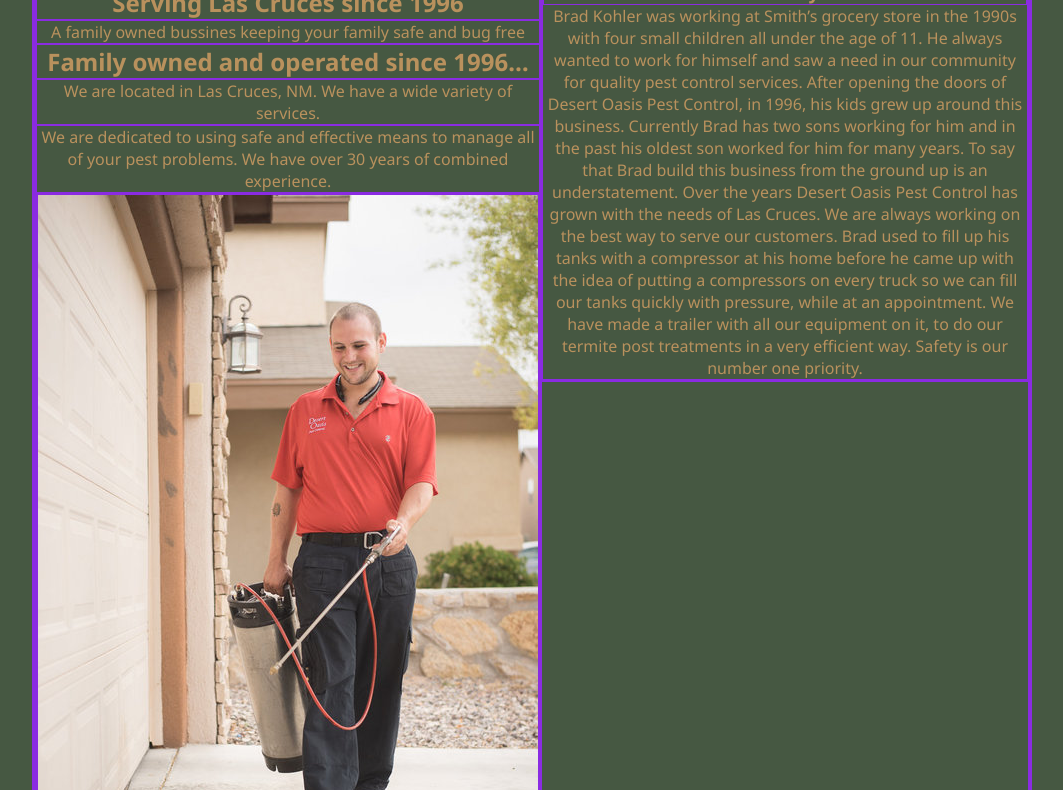
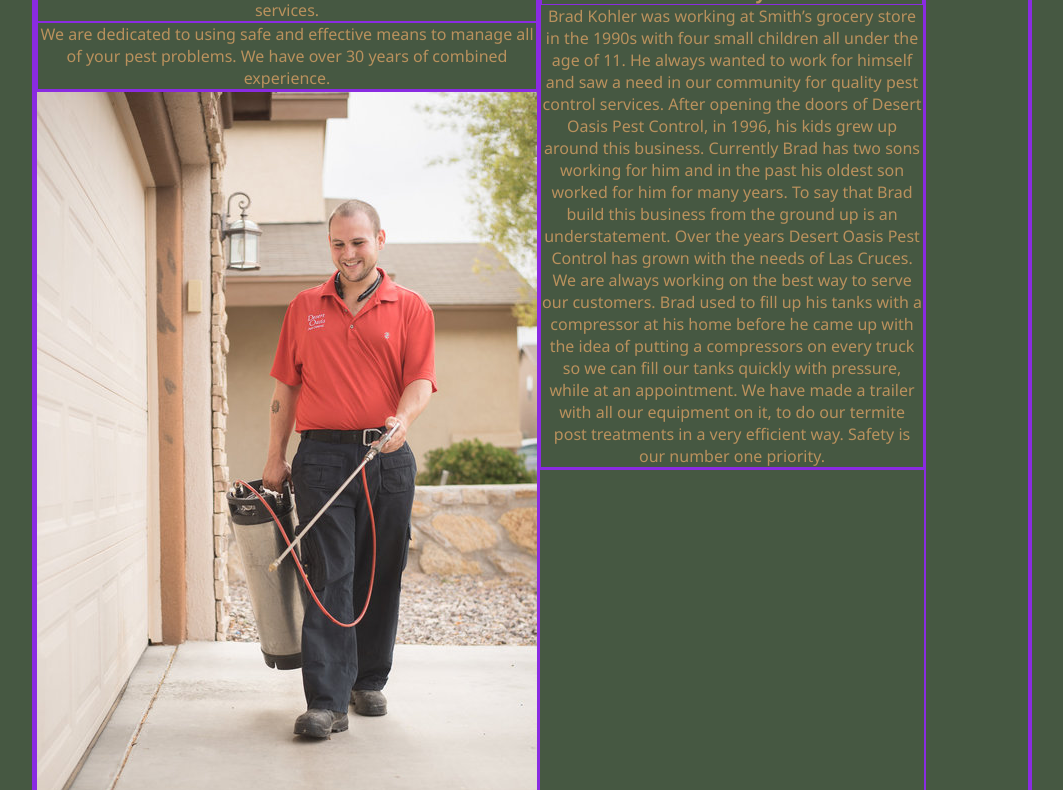
Before and after one commit to skohler16/Desert_Oasis_Pest_Control, a plain HTML site: page index.html in a window 1280 px wide. Shown: the part 196-986 px from the top of the page, without its empty margins (108-1171 px from the left). Drawn offline with nearby package versions, Linux system fonts and the light colour scheme.

Commit message:
updating css

```diff
--- a/index.html
+++ b/index.html
@@ -41,15 +41,16 @@
         <main>
             <div>
             <title>Desert Oasis Pest Control</title>
-            <h1>The Offical page of DOPC</h1>
+            <!-- <h1>The Offical page of DOPC</h1>
             <h2>Serving Las Cruces since 1996</h2>
-                    <p>A family owned bussines keeping your family safe and bug free</p>
-
+                    <p>A family owned bussines keeping your family safe and bug free</p> -->
+                <div>
                 <h2>Family owned and operated since 1996…</h2>
                 <p>We are located in Las Cruces, NM. We have a wide variety of services. </p>
                 <p>We are dedicated to using safe and effective means to manage all of your pest problems. We have over 30 years of combined experience. </p>
+                </div>
+                <img src="Assets\Scooter-Pest Control.jpg" class="title-pic" />
                 <div class="container">
-                    <img src="Assets\Scooter-Pest Control.jpg" />
                     <div>
                         <h3 style="text-decoration: underline;">Areas of Practice</h3>
                         <p><h4>General Pest control </h4>We provide monthly, bi-monthly and quarterly  services for general pest control. These pests include cockroaches, spiders, ants and scorpions. We spray the outside and inside of the structure. This creates a barrier that is meant to terminate the pests before they get into your home.  Upon request we will treat the inside of your home, this is recommended if you have a specific issue that needs to be tended to (i.e. ants ect).</p>
--- a/style.css
+++ b/style.css
@@ -8,8 +8,8 @@
 }
 
 main{
-    display: grid;
-    grid-template-columns: 1fr 1fr;
+    display: flex;
+    grid-template-columns: 1fr;
 }
 
 header{
@@ -23,6 +23,7 @@ header{
 body {
     background-color: rgb(70, 88, 66);
     display: flex;
+    align-items: center;
     text-align: center;
     flex-direction: column;
 
@@ -30,11 +31,17 @@ body {
 
 .phone-container{
     text-decoration: none;
+    justify-content: flex-start;
 }
 
 .title{
     font-size: 4.5rem;
     color: blanchedalmond;
+}
+
+.title-pic{
+    display: flex;
+    justify-content: flex-start;
 }
 .nav-links a,
 .phone-container a{
```
